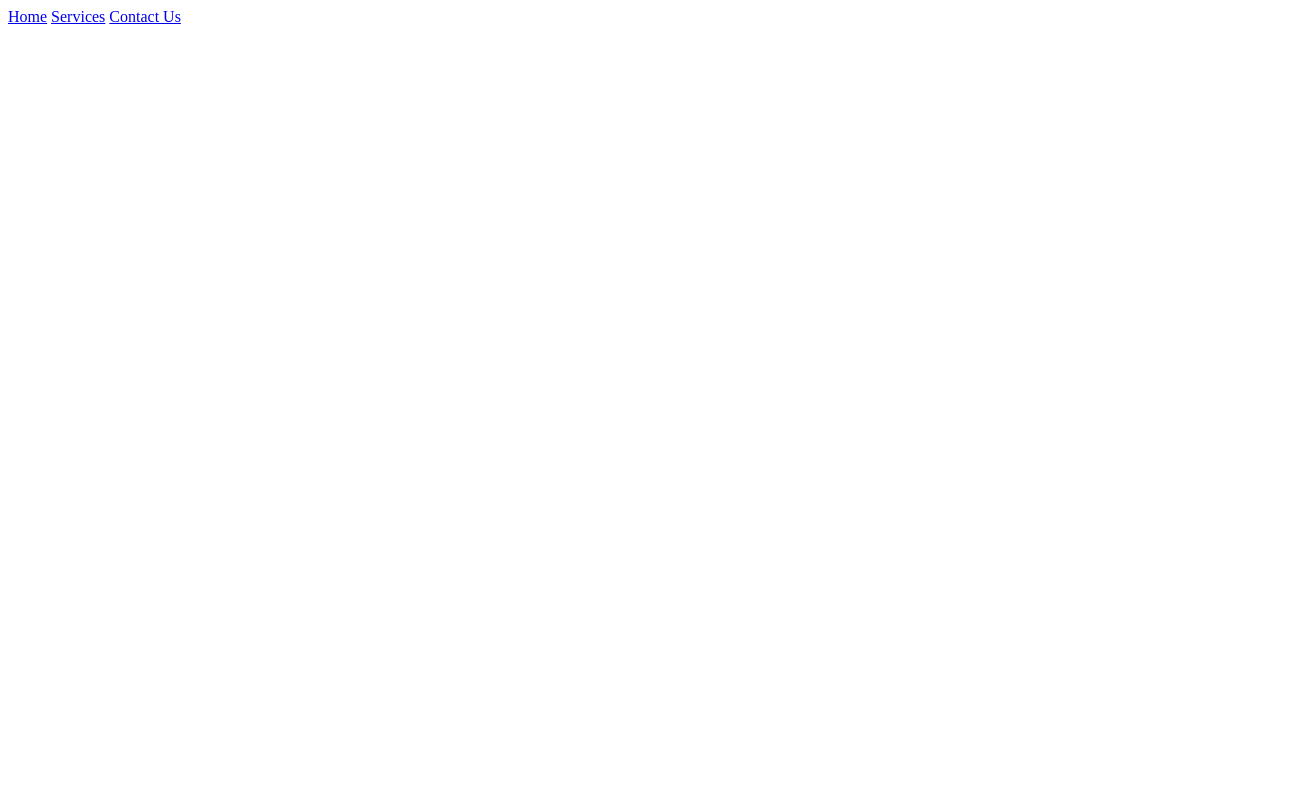
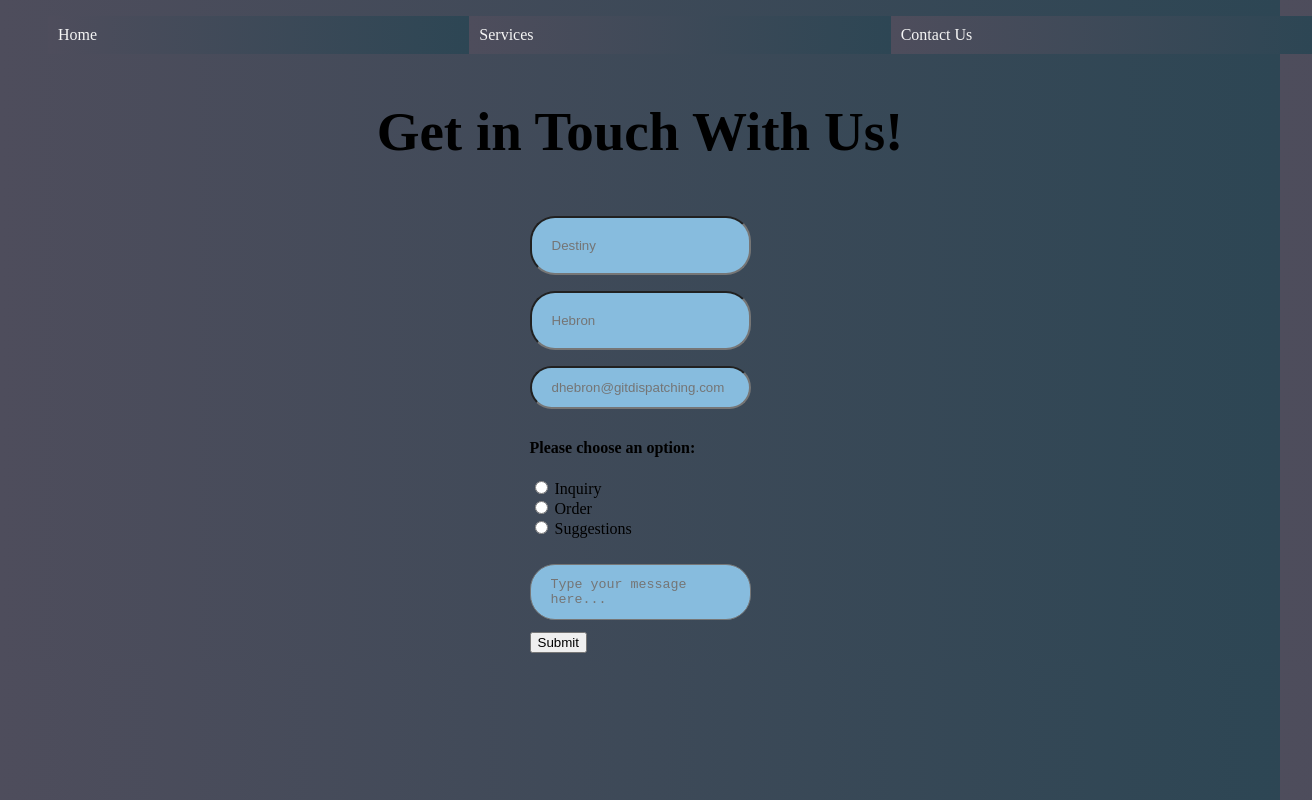
Before and after one commit to dmhebron/GIT-EcommerceV1, a plain HTML site: page contact/contact.html in a window 1280 px wide. Shown: the whole page, 1312 px wide, since content can reach past the window. Drawn offline with Linux system fonts and the light colour scheme.

Commit message:
edited contact page

```diff
--- a/contact/contact.css
+++ b/contact/contact.css
@@ -0,0 +1,69 @@
+:root{
+    color: #87BCDE;
+    color: #805e73;
+    color: #4E4D5C;
+    color: #2D4654;
+    color: #243D4A;
+}
+nav ul {
+    display: flex;
+    list-style: none;
+   flex-direction: row;
+   justify-content: space-evenly;
+    width: 100%;
+}
+nav ul li {
+        padding: 10px;
+        background-image: linear-gradient(to right, #4E4D5C, #2D4654);
+         width: 90%;
+}
+ul li a{
+    text-decoration: none;
+    color: whitesmoke;
+}
+h1{
+    display: flex;
+    justify-content: center;
+    align-content: center;
+    color: black;
+    font-size: 55px;
+}
+body{
+       background-image: linear-gradient(to right, #4E4D5C, #2D4654);
+      background-color: #4E4D5C;
+        color: black;
+
+}
+    .contact{
+        display: flex;
+        justify-content: center;
+        background-repeat: no-repeat;
+        background-position: center;
+        }
+
+    input[type=text] {
+      width: 100%;
+     padding: 20px 20px;
+     margin: 8px 0;
+      box-sizing: border-box;
+      border-radius: 25px;
+      background-color: #87BCDE;
+
+      }
+    textarea {
+      width: 100%;
+      padding: 12px 20px;
+      margin: 8px 0;
+      box-sizing: border-box;
+      resize: none;
+      border-radius: 25px;
+      background-color: #87BCDE;
+    }
+    .email{
+        width:100%;
+        padding: 12px 20px;
+      margin: 8px 0;
+      box-sizing: border-box;
+      border-radius: 25px;
+      background-color: #87BCDE;
+    }
--- a/contact/contact.html
+++ b/contact/contact.html
@@ -8,10 +8,48 @@
     <title>Contact Page</title>
 </head>
 <body>
+
     <nav>
-        <a href="/homepage/home.html">Home</a>
-        <a href="/products/product.html">Services</a>
-        <a href="/contact/contact.html">Contact Us</a>
+        <ul>
+        <li><a href="/homepage/home.html">Home</a></li>
+        <li><a href="/products/product.html">Services</a></li>
+       <li><a href="/contact/contact.html">Contact Us</a></li>
+        </ul>
        </nav>
+
+       <section class="page">
+
+        <h1>Get in Touch With Us!</h1>
+    <form class="contact">
+          <div class="column">
+          <label for="fname"></label>
+          <input type="text" id="fname" name="fname" placeholder="Destiny">
+
+          <br>
+          <label for="lname"></label>
+          <input type="text" id="lname" name="lname" placeholder="Hebron">
+
+          <br>
+          <label for="email"></label>
+          <input class="email" type="email" id="email" name="email"
+            placeholder="dhebron@gitdispatching.com">
+              <br>
+              <h4>Please choose an option:</h4>
+              <input class="choose" type="radio" name="option" id="inquiry">
+                <label for="inquiry">Inquiry</label><br>
+                <input class="choose" type="radio" name="option" id="order">
+                <label for="order">Order</label><br>
+                    <input class="choose" type="radio" name="option" id="suggestion">
+                        <label for="suggestions">Suggestions</label><br><br>
+
+                  <textarea name="message"  placeholder="Type your message here..."></textarea>
+                  <br>
+          <input type="submit">
+
+        </div>
+      </form>
+    </section>
+
 </body>
+
 </html>
--- a/homepage/home.css
+++ b/homepage/home.css
@@ -1,10 +1,10 @@
-/* :root{
+:root{
     color: #87BCDE;
     color: #805e73;
     color: #4E4D5C;
     color: #2D4654;
     color: #243D4A;
-} */
+}
 /* styling of the entire grid */
 .parent {
     display: grid;
```
Also changed, not shown: backimg/Commercial_Vehicle_Hero_image_1.jpeg (added).
